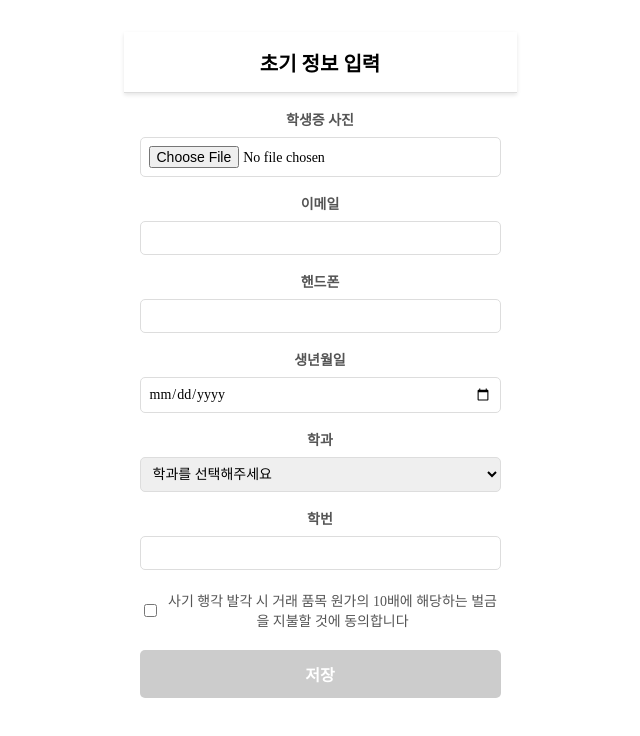
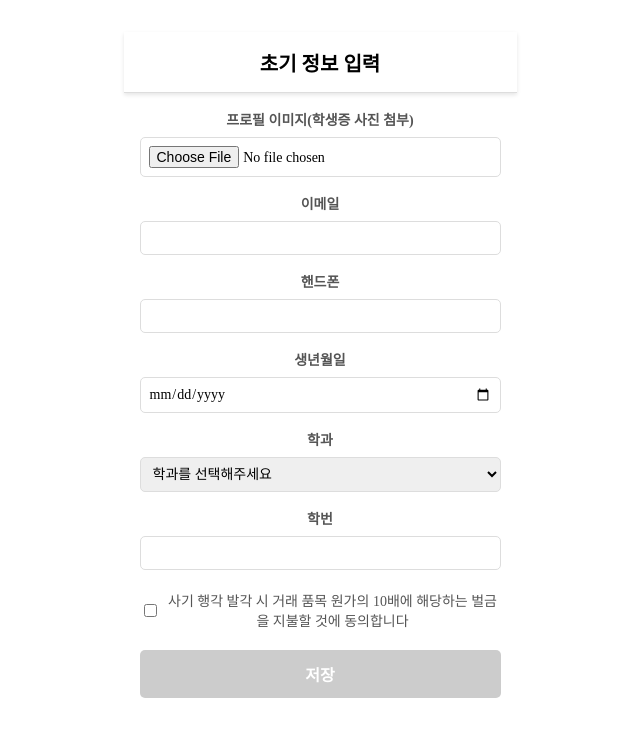
Before and after one commit to UJeongff/MoongChee, a React (Vite) app: page /initialinfo in a window 1280 px wide. Shown: the top 736 px of the page, without its empty margins (320-960 px from the left). Built offline with nearby package versions, Linux system fonts and the light colour scheme; a web font is replaced by a local one.

Commit message:
chat update

```diff
--- a/src/pages/Initialinfo.jsx
+++ b/src/pages/Initialinfo.jsx
@@ -243,7 +243,7 @@ const InitialInfo = () => {
       <Header>초기 정보 입력</Header>
       <Content>
         <InputGroup>
-          <label>학생증 사진</label>
+          <label>프로필 이미지(학생증 사진 첨부)</label>
           {selectedFile ? (
             <ImagePreview src={form.profileImage} alt="학생증 미리보기" />
           ) : null}
```
